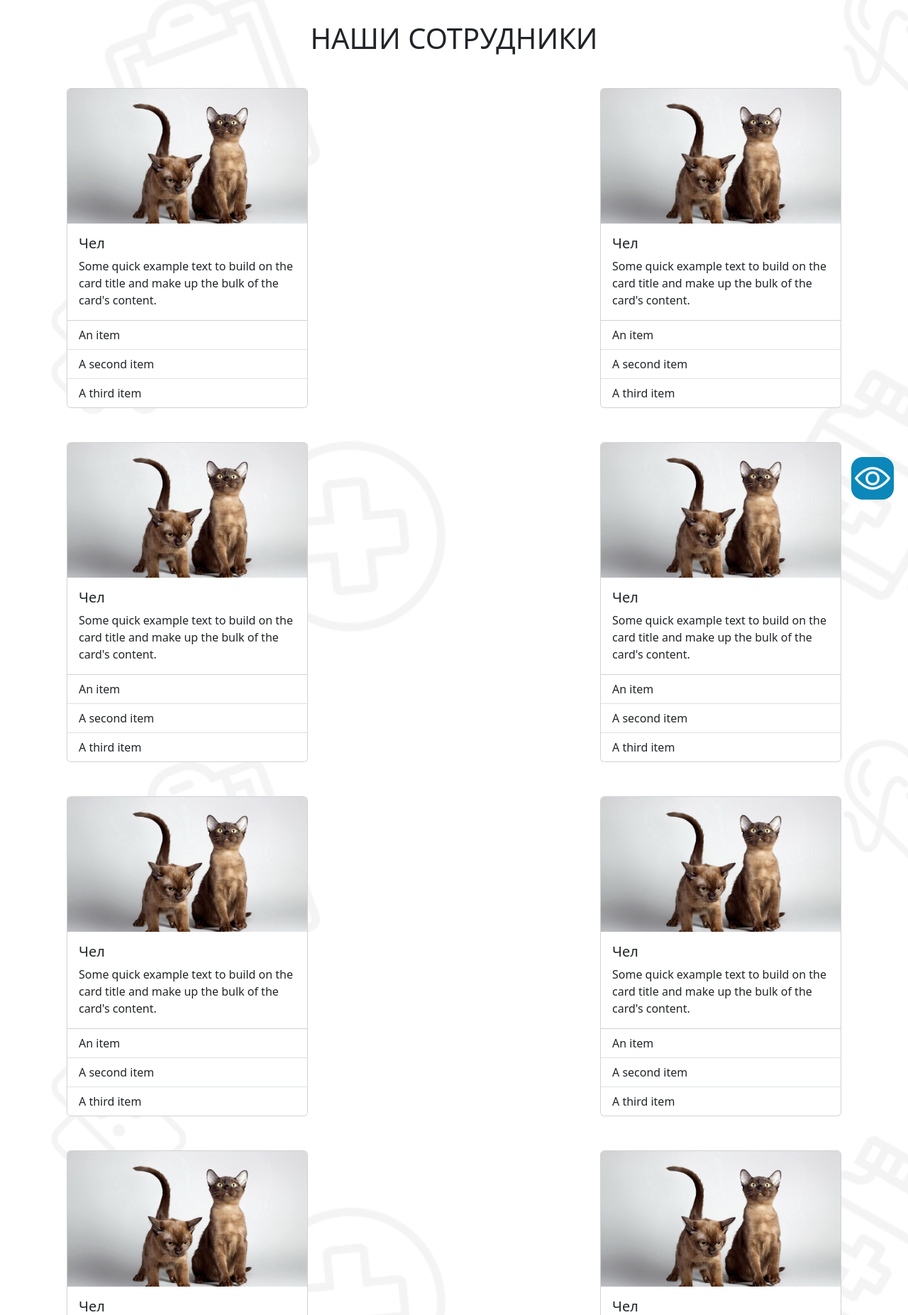
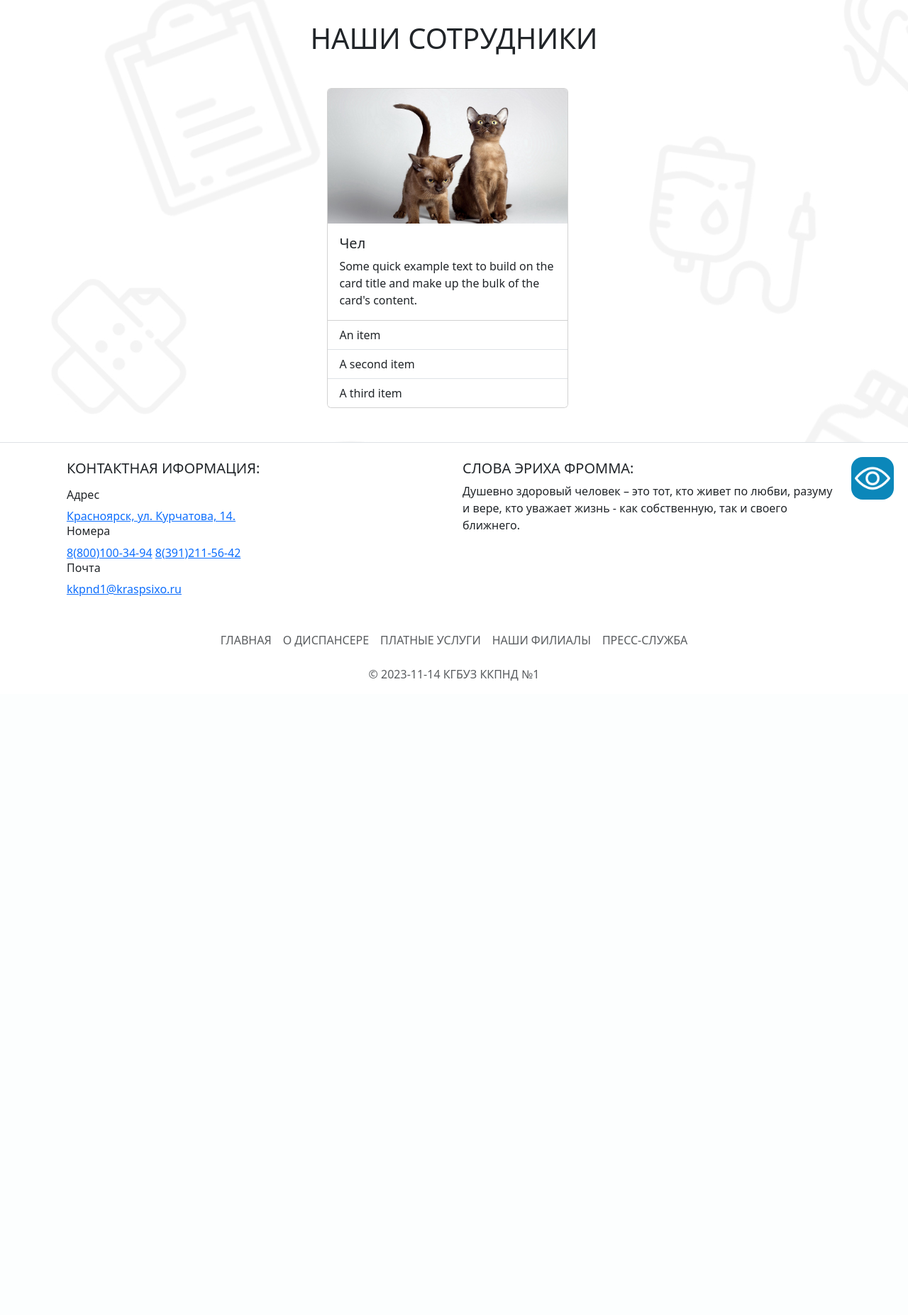
Before and after one commit to maxletsplay1/psihiDiplom, a PHP site: page /about in a window 1280 px wide. Shown: the part 76-1929 px from the top of the page at 71% size. After the commit the page ends 1036 px from the top, so only its background shows below. Run offline with PHP 8.4, Linux system fonts and the light colour scheme.

Commit message:
Комит

```diff
--- a/about.php
+++ b/about.php
@@ -33,114 +33,7 @@ require "header.php"
             <li class="list-group-item">A third item</li>
         </ul>
     </div>
-    <div class="card m-4" style="max-width: 340px;">
-        <img src="/media/slide3.jpg" class="card-img-top" alt="...">
-        <div class="card-body">
-            <h5 class="card-title">Чел</h5>
-            <p class="card-text">Some quick example text to build on the card title and make up the bulk of the card's content.</p>
-        </div>
-        <ul class="list-group list-group-flush">
-            <li class="list-group-item">An item</li>
-            <li class="list-group-item">A second item</li>
-            <li class="list-group-item">A third item</li>
-        </ul>
-    </div>
-    <div class="card m-4" style="max-width: 340px;">
-        <img src="/media/slide3.jpg" class="card-img-top" alt="...">
-        <div class="card-body">
-            <h5 class="card-title">Чел</h5>
-            <p class="card-text">Some quick example text to build on the card title and make up the bulk of the card's content.</p>
-        </div>
-        <ul class="list-group list-group-flush">
-            <li class="list-group-item">An item</li>
-            <li class="list-group-item">A second item</li>
-            <li class="list-group-item">A third item</li>
-        </ul>
-    </div>
-    <div class="card m-4" style="max-width: 340px;">
-        <img src="/media/slide3.jpg" class="card-img-top" alt="...">
-        <div class="card-body">
-            <h5 class="card-title">Чел</h5>
-            <p class="card-text">Some quick example text to build on the card title and make up the bulk of the card's content.</p>
-        </div>
-        <ul class="list-group list-group-flush">
-            <li class="list-group-item">An item</li>
-            <li class="list-group-item">A second item</li>
-            <li class="list-group-item">A third item</li>
-        </ul>
-    </div>
-    <div class="card m-4" style="max-width: 340px;">
-        <img src="/media/slide3.jpg" class="card-img-top" alt="...">
-        <div class="card-body">
-            <h5 class="card-title">Чел</h5>
-            <p class="card-text">Some quick example text to build on the card title and make up the bulk of the card's content.</p>
-        </div>
-        <ul class="list-group list-group-flush">
-            <li class="list-group-item">An item</li>
-            <li class="list-group-item">A second item</li>
-            <li class="list-group-item">A third item</li>
-        </ul>
-    </div>
-    <div class="card m-4" style="max-width: 340px;">
-        <img src="/media/slide3.jpg" class="card-img-top" alt="...">
-        <div class="card-body">
-            <h5 class="card-title">Чел</h5>
-            <p class="card-text">Some quick example text to build on the card title and make up the bulk of the card's content.</p>
-        </div>
-        <ul class="list-group list-group-flush">
-            <li class="list-group-item">An item</li>
-            <li class="list-group-item">A second item</li>
-            <li class="list-group-item">A third item</li>
-        </ul>
-    </div>
-    <div class="card m-4" style="max-width: 340px;">
-        <img src="/media/slide3.jpg" class="card-img-top" alt="...">
-        <div class="card-body">
-            <h5 class="card-title">Чел</h5>
-            <p class="card-text">Some quick example text to build on the card title and make up the bulk of the card's content.</p>
-        </div>
-        <ul class="list-group list-group-flush">
-            <li class="list-group-item">An item</li>
-            <li class="list-group-item">A second item</li>
-            <li class="list-group-item">A third item</li>
-        </ul>
-    </div>
-    <div class="card m-4" style="max-width: 340px;">
-        <img src="/media/slide3.jpg" class="card-img-top" alt="...">
-        <div class="card-body">
-            <h5 class="card-title">Чел</h5>
-            <p class="card-text">Some quick example text to build on the card title and make up the bulk of the card's content.</p>
-        </div>
-        <ul class="list-group list-group-flush">
-            <li class="list-group-item">An item</li>
-            <li class="list-group-item">A second item</li>
-            <li class="list-group-item">A third item</li>
-        </ul>
-    </div>
-    <div class="card m-4" style="max-width: 340px;">
-        <img src="/media/slide3.jpg" class="card-img-top" alt="...">
-        <div class="card-body">
-            <h5 class="card-title">Чел</h5>
-            <p class="card-text">Some quick example text to build on the card title and make up the bulk of the card's content.</p>
-        </div>
-        <ul class="list-group list-group-flush">
-            <li class="list-group-item">An item</li>
-            <li class="list-group-item">A second item</li>
-            <li class="list-group-item">A third item</li>
-        </ul>
-    </div>
-    <div class="card m-4" style="max-width: 340px;">
-        <img src="/media/slide3.jpg" class="card-img-top" alt="...">
-        <div class="card-body">
-            <h5 class="card-title">Чел</h5>
-            <p class="card-text">Some quick example text to build on the card title and make up the bulk of the card's content.</p>
-        </div>
-        <ul class="list-group list-group-flush">
-            <li class="list-group-item">An item</li>
-            <li class="list-group-item">A second item</li>
-            <li class="list-group-item">A third item</li>
-        </ul>
-    </div>
+
 </div>
 <?
 require "footer.php"
```
